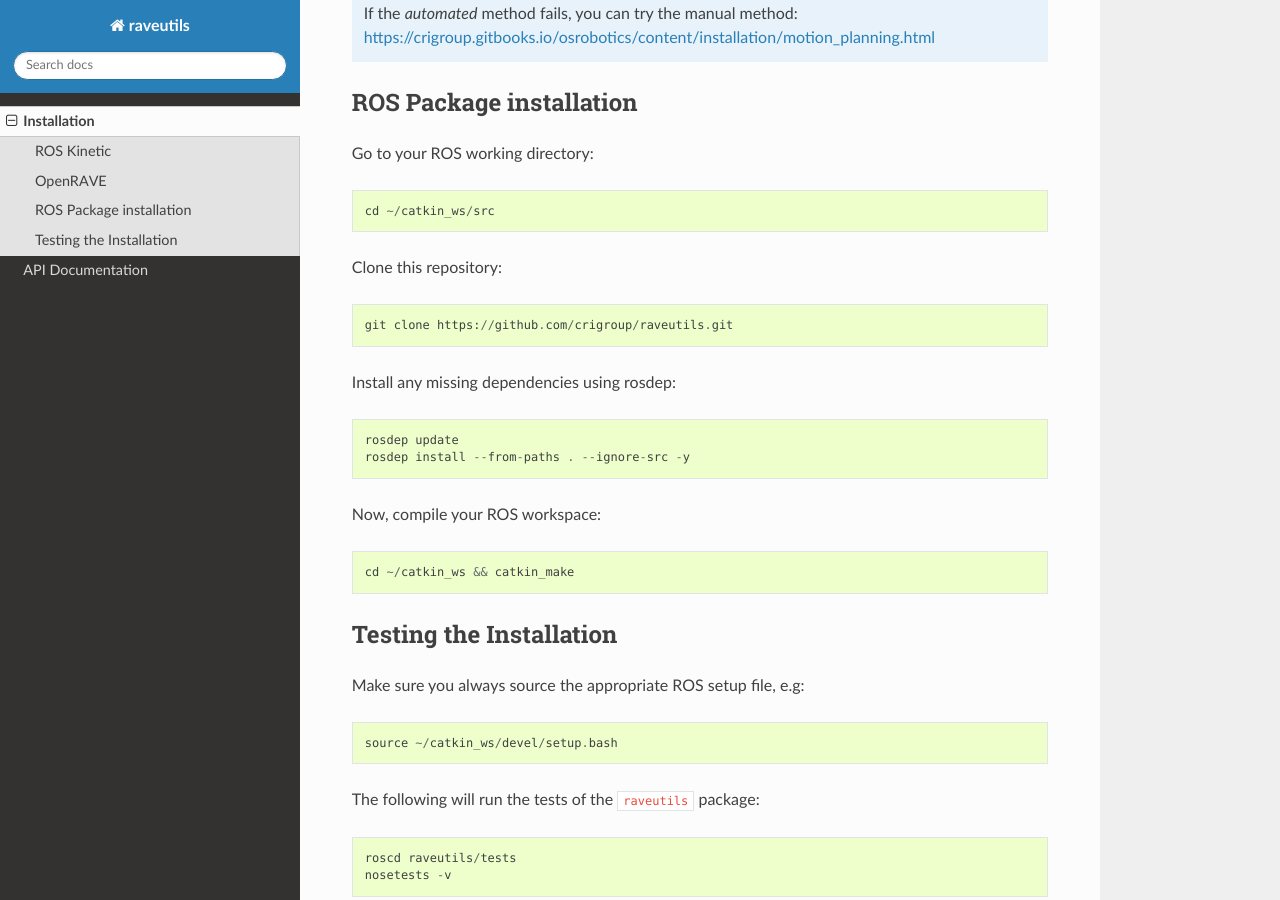
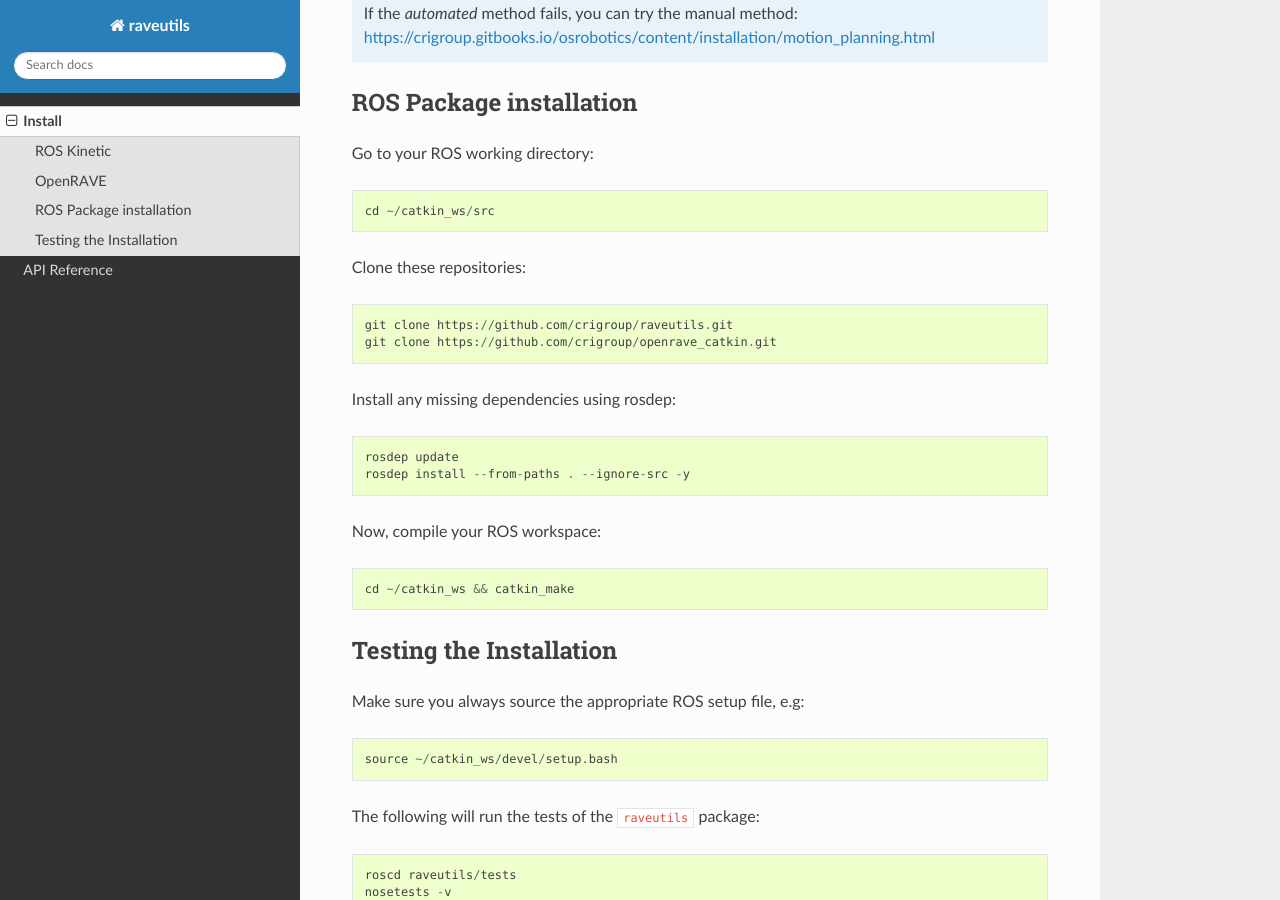
Before and after one commit to crigroup/raveutils, a Sphinx documentation site: the page built from doc/install.rst, in a window 1280 px wide and 900 px high, scrolled down 774 px. Built offline with Sphinx 7.4.7 and the Read the Docs theme 2.0.0, drawn with Linux system fonts in a browser that asks for light colours; the version number could not be read and is left out; some of the changed text lies outside the part shown.

Commit message:
Minor change in the doc structure [skip ci]

```diff
--- a/doc/index.rst
+++ b/doc/index.rst
@@ -2,5 +2,5 @@ raveutils Package
 =================
 
 .. toctree::
-  installation.rst
-  api-documentation.rst
+  install.rst
+  reference.rst
--- a/doc/installation.rst
+++ b/doc/install.rst
@@ -1,6 +1,6 @@
-************
-Installation
-************
+*******
+Install
+*******
 
 The following instructions have been tested in **Ubuntu 16.04** (Xenial), 64
 bits.
@@ -41,9 +41,10 @@ Go to your ROS working directory::
 
   cd ~/catkin_ws/src
 
-Clone this repository::
+Clone these repositories::
 
   git clone https://github.com/crigroup/raveutils.git
+  git clone https://github.com/crigroup/openrave_catkin.git
 
 Install any missing dependencies using rosdep::
 
```
Also changed, not shown: doc/reference.rst (renamed from doc/api-documentation.rst, +27 -3 lines).
